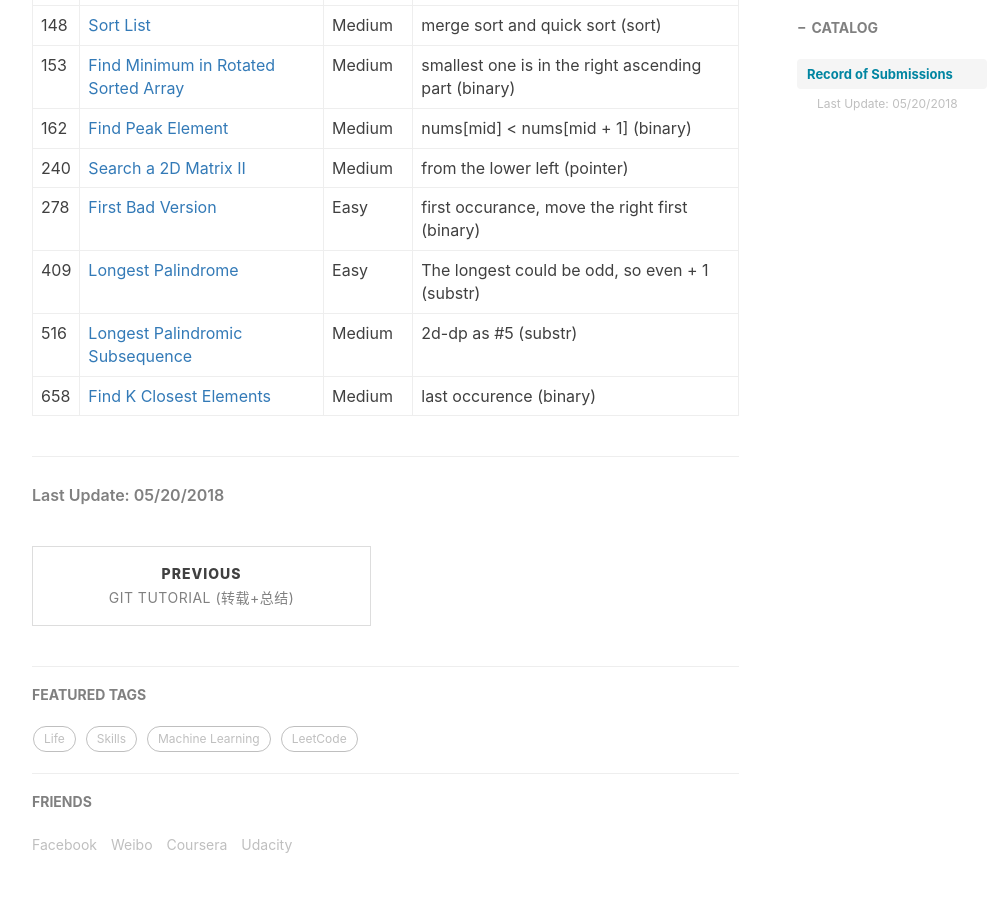
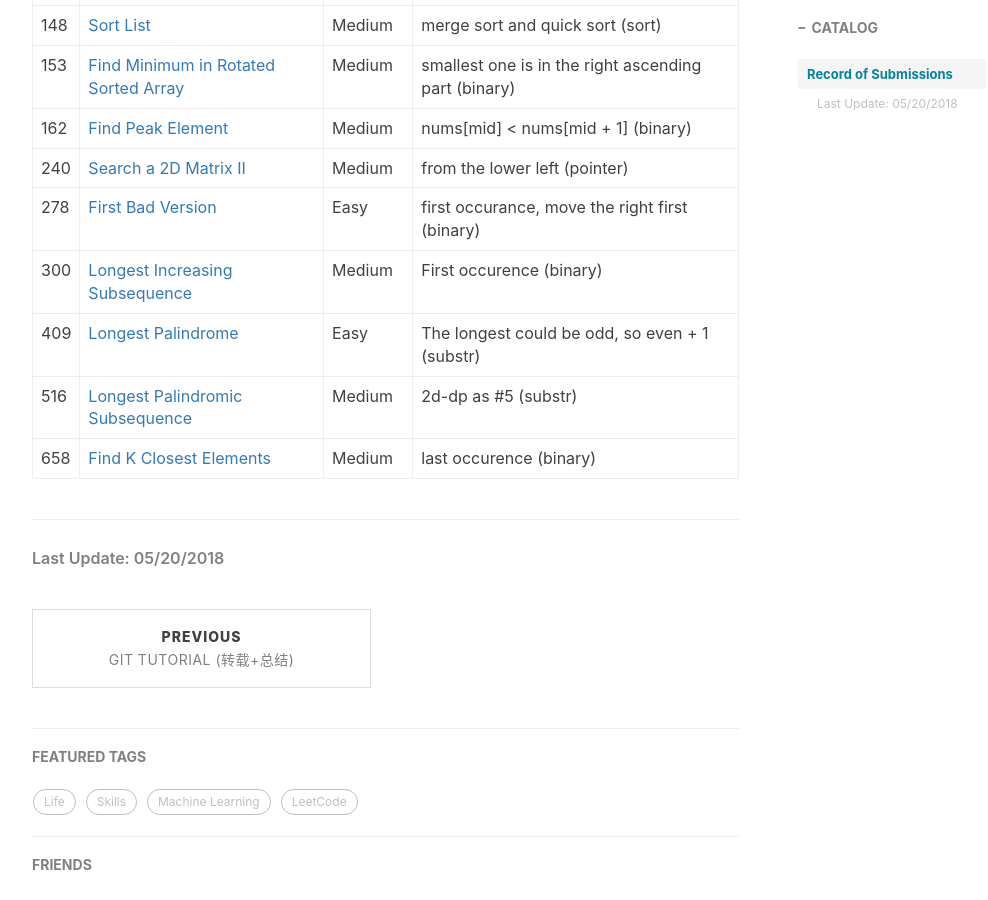
Before and after one commit to ly16/ly16.github.io, a Jekyll site: the page built from _posts/2018-05-18-leetcode-record-round1.md, in a window 1280 px wide and 900 px high, scrolled down 1179 px. Shown: the whole window, without its empty margins (233-1221 px from the left). Built offline with Jekyll 4.4.1, drawn with Linux system fonts in a browser that asks for light colours; nearby versions of some CDN libraries; comment, search, counter and statistics services are not loaded.

Commit message:
Update 2018-05-18-leetcode-record-round1.md

```diff
--- a/_posts/2018-05-18-leetcode-record-round1.md
+++ b/_posts/2018-05-18-leetcode-record-round1.md
@@ -30,6 +30,7 @@
 |162|[Find Peak Element](https://github.com/ly16/LC-Practice/blob/master/Find%20Peak%20Element.java)|Medium|nums[mid] < nums[mid + 1] (binary)|
 |240|[Search a 2D Matrix II](https://github.com/ly16/LC-Practice/blob/master/Search%20a%202D%20Matrix%20II.java)|Medium|from the lower left (pointer)|
 |278|[First Bad Version](https://github.com/ly16/LC-Practice/blob/master/First%20Bad%20Version.java)|Easy|first occurance, move the right first (binary)|
+|300|[Longest Increasing Subsequence](https://github.com/ly16/LC-Practice/blob/master/Longest%20Ascending%20Subsequence.java)|Medium|First occurence (binary)|
 |409|[Longest Palindrome](https://github.com/ly16/LC-Practice/blob/master/Longest%20Palindrome.java)|Easy|The longest could be odd, so even + 1 (substr)|
 |516|[Longest Palindromic Subsequence](https://github.com/ly16/LC-Practice/blob/master/Longest%20Palindromic%20Subsequence.java)|Medium|2d-dp as #5 (substr)|
 |658|[Find K Closest Elements](https://github.com/ly16/LC-Practice/blob/master/K%20Closest%20In%20Sorted%20Array.java)|Medium|last occurence (binary)|
```
